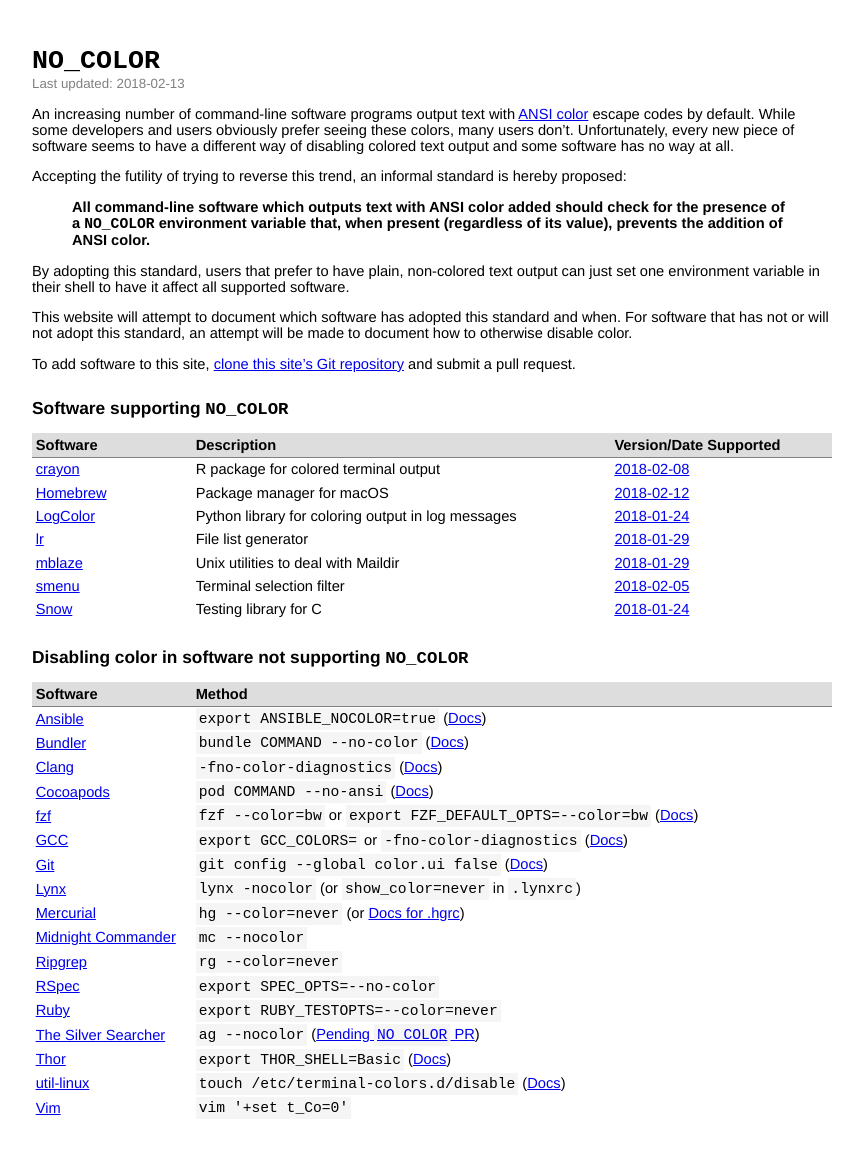
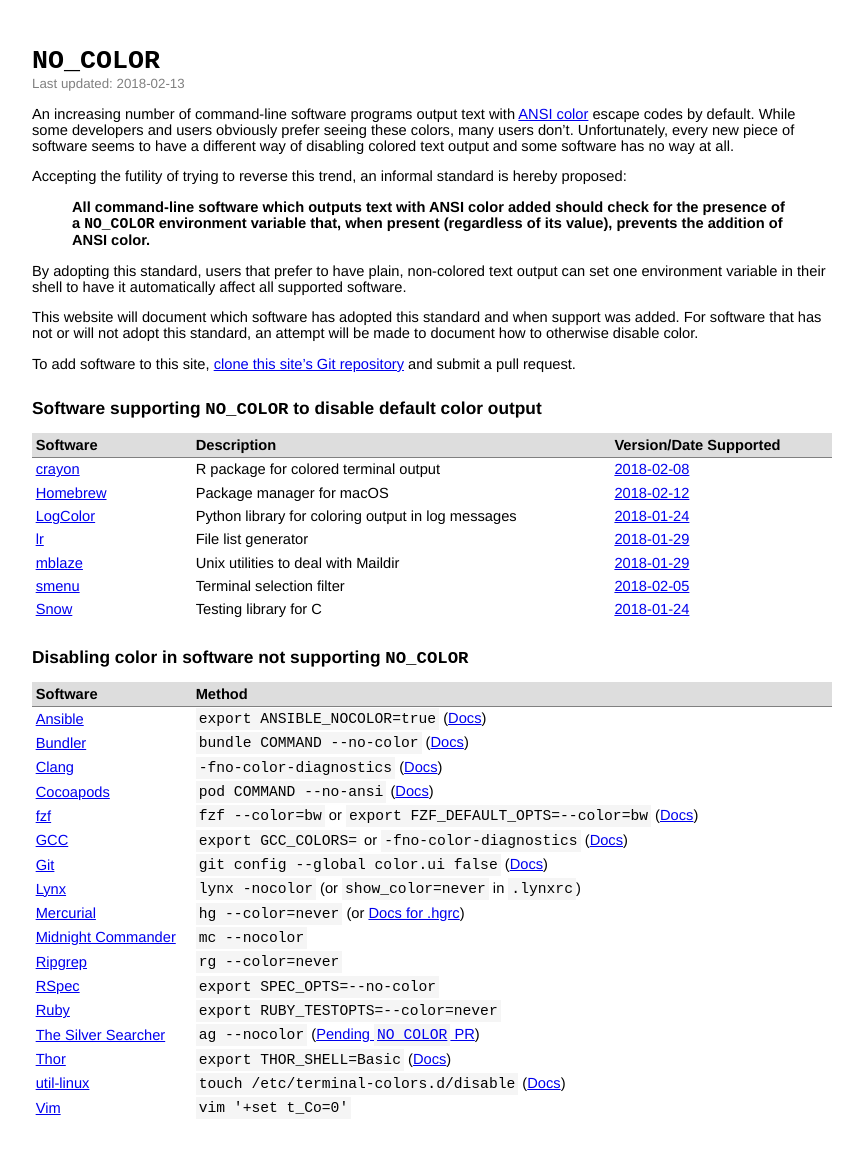
Before and after one commit to jcs/no_color, a Jekyll site: the page built from index.md, in a window 1280 px wide. Shown: the whole page, without its empty margins (208-1071 px from the left). Built offline with Jekyll 4.4.1, drawn with Linux system fonts in a browser that asks for light colours; our own code applies the rules of GitHub Pages for plain Markdown files.

Commit message:
tweak some wording

```diff
--- a/index.md
+++ b/index.md
@@ -21,11 +21,11 @@ check for the presence of a `NO_COLOR` environment variable that, when present
 (regardless of  its value), prevents the addition of ANSI color.**
 
 By adopting this standard, users that prefer to have plain, non-colored text
-output can just set one environment variable in their shell to have it affect
-all supported software.
+output can set one environment variable in their shell to have it automatically
+affect all supported software.
 
-This website will attempt to document which software has adopted this standard
-and when.
+This website will document which software has adopted this standard and when
+support was added.
 For software that has not or will not adopt this standard, an attempt will be
 made to document how to otherwise disable color.
 
@@ -33,7 +33,7 @@ To add software to this site,
 [clone this site's Git repository](https://github.com/jcs/no_color)
 and submit a pull request.
 
-## Software supporting `NO_COLOR`
+## Software supporting `NO_COLOR` to disable default color output
 
 | Software | Description | Version/Date Supported |
 |:-|:-|:-|
```
